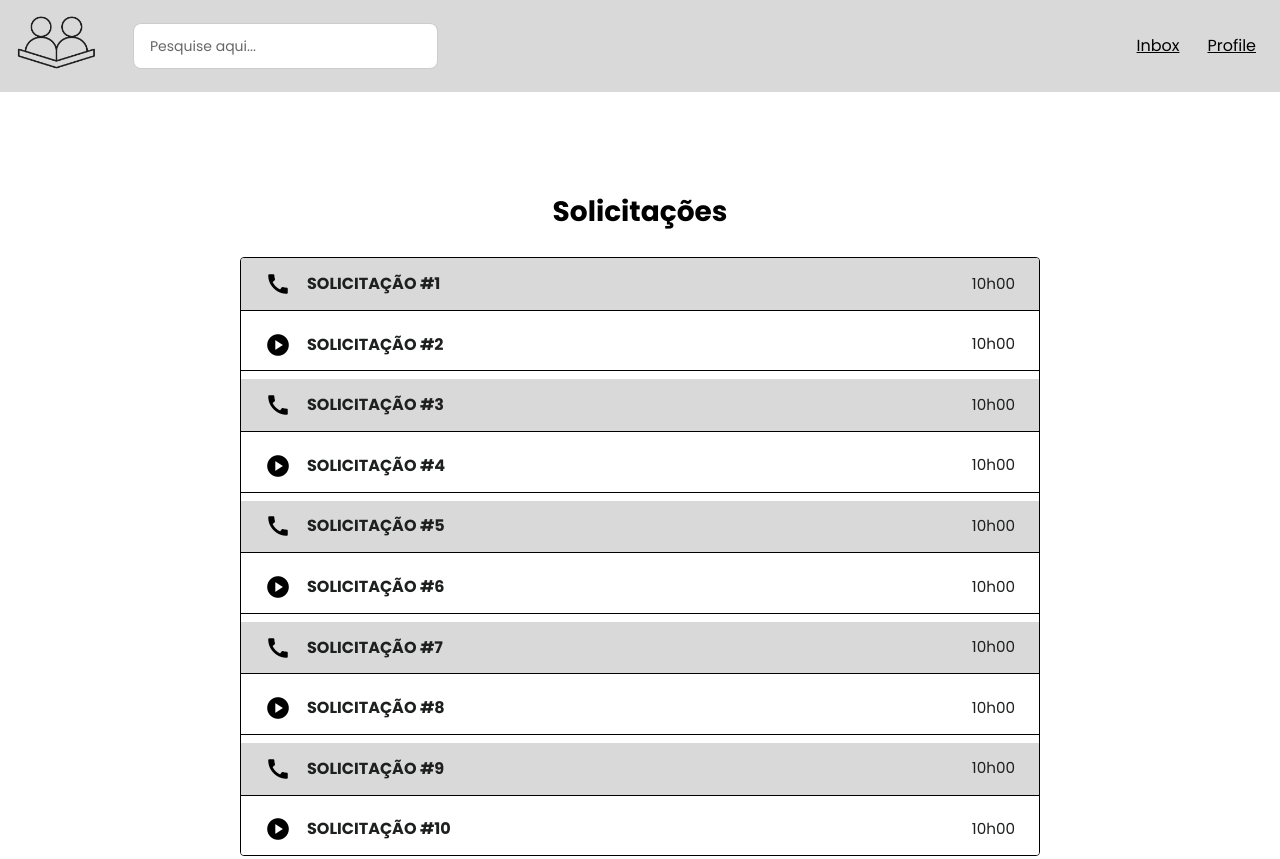
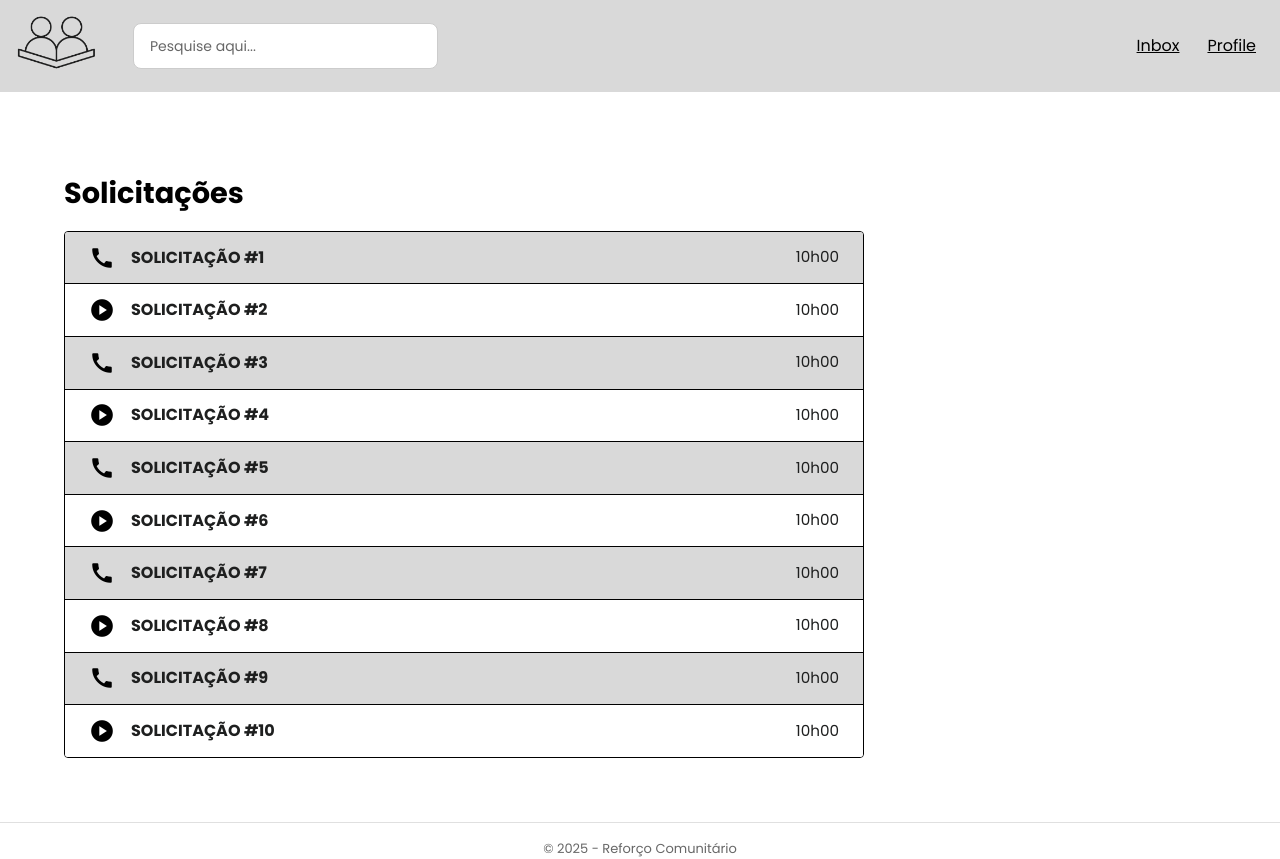
Before and after one commit to lari-sato/reforco-comunitario, a React (Vite) app in the folder ref-comunitario/: page /inbox in a window 1280 px wide. Shown: the top 859 px of the page. Built offline with nearby package versions, Linux system fonts and the light colour scheme.

Commit message:
Update index.css

```diff
--- a/ref-comunitario/src/index.css
+++ b/ref-comunitario/src/index.css
@@ -554,28 +554,3 @@ a:active,
   color: #000; /* ou #4caf50 se quiser verde */
   vertical-align: middle;
 }
-
-.inbox-content {
-  display: flex;
-  flex-direction: column;
-  align-items: center;
-  justify-content: flex-start;
-  min-height: 100vh;
-  padding-top: 80px;
-  background-color: #fff;
-}
-
-.inbox-content .titulo {
-  font-size: 28px;
-  font-weight: 700;
-  margin-bottom: 24px;
-  text-align: center;
-}
-
-.inbox-content .lista {
-  width: 100%;
-  max-width: 800px;
-  display: flex;
-  flex-direction: column;
-  gap: 8px;
-}
```
